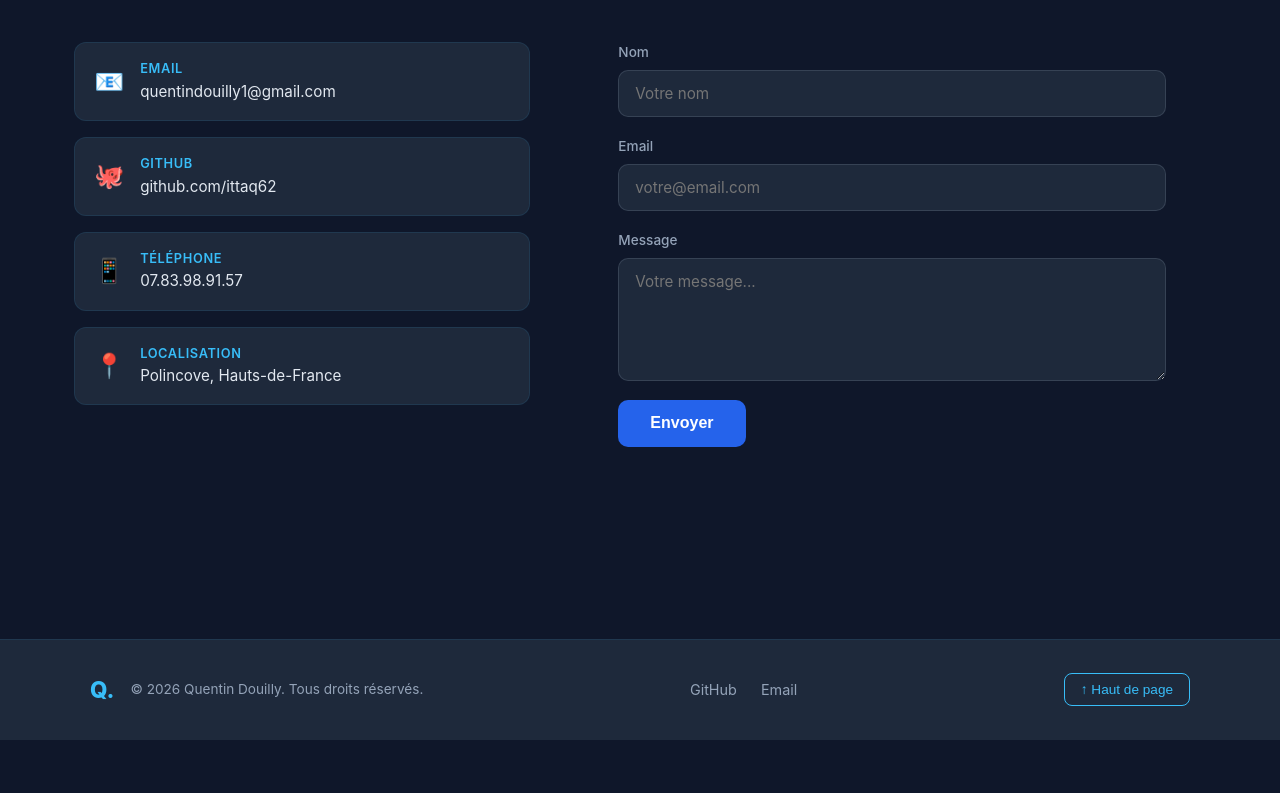
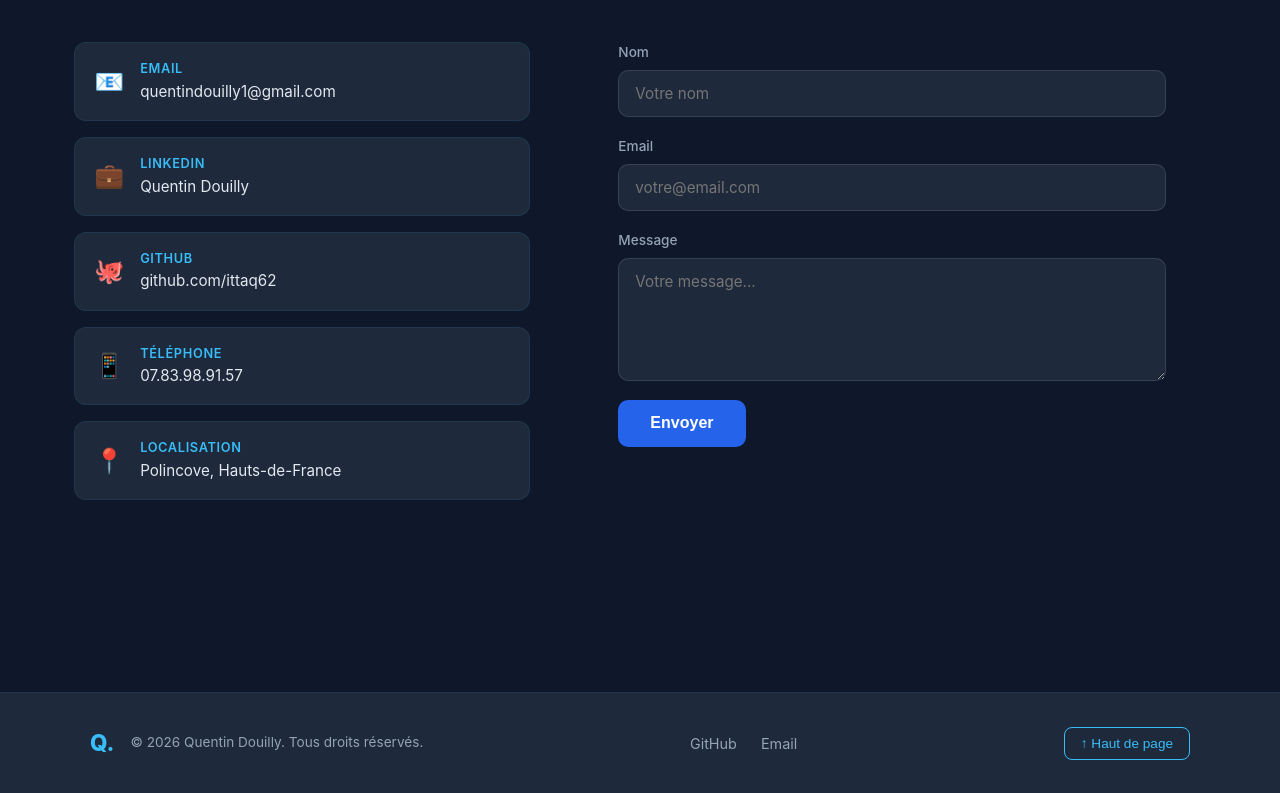
Before and after one commit to ittaq62/Portfolio, a Vue app: page / in a window 1280 px wide. Shown: the part 5983-6776 px from the top of the page. Before the commit the page ends 6723 px from the top, so only its background shows below. Built offline with nearby package versions, Linux system fonts and the light colour scheme.

Commit message:
Ajout du LinkedIn dans le hero, contact et footer

```diff
--- a/src/components/ContactSection.vue
+++ b/src/components/ContactSection.vue
@@ -11,6 +11,13 @@
           <div>
             <span class="contact__label">Email</span>
             <span class="contact__value">quentindouilly1@gmail.com</span>
+          </div>
+        </a>
+        <a href="https://www.linkedin.com/in/quentin-douilly-259b20354/" target="_blank" class="contact__item">
+          <span class="contact__icon">💼</span>
+          <div>
+            <span class="contact__label">LinkedIn</span>
+            <span class="contact__value">Quentin Douilly</span>
           </div>
         </a>
         <a href="https://github.com/ittaq62" target="_blank" class="contact__item">
```
